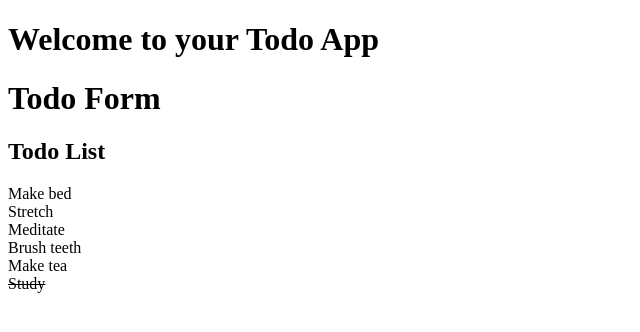
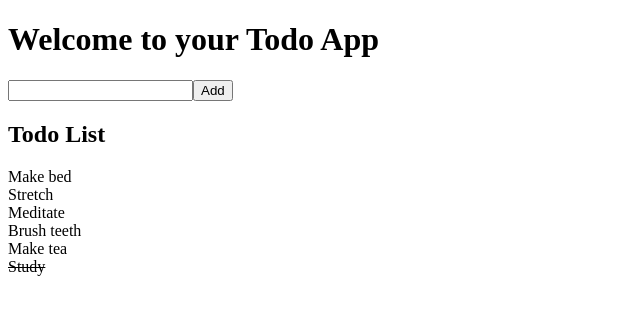
Before and after one commit to bloominstituteoftechnology/web-module-project-class-components, a React (Create React App) app: page / in a window 1280 px wide. Shown: the top 332 px of the page, without its empty margins (0-640 px from the left). Built offline with nearby package versions, Linux system fonts and the light colour scheme; the HTML template or start-up script is replaced by a standard one.

Commit message:
add function working

```diff
--- a/src/App.js
+++ b/src/App.js
@@ -49,11 +49,11 @@ class App extends React.Component {
 
     this.setState({
       ...this.state,
-      groceries: this.state.groceries.map(item => {
+      todoItems: this.state.todoItems.map(item => {
         if (item.id === id){
           return({
             ...item,
-            purchased: !item.purchased
+            completed: !item.completed
           })
         } else {
           return item;
@@ -62,16 +62,24 @@ class App extends React.Component {
     });
   }
 
+  handleAdd = (name) => {
+    const newItem = {
+      id:Date.now(),
+      name: name,
+      completed: false
+    }
+    this.setState({
+      ...this.state,
+      todoItems: [...todoItems, newItem]
+    })
+  }
 
-  // you will need a place to store your state in this component.
-  // design `App` to be the parent component of your application.
-  // this component is going to take care of state, and any change handlers you need to work with your state
   render() {
     return (
       <div className="App">
         <div className="header">
           <h1>Welcome to your Todo App</h1>
-          <TodoForm />
+          <TodoForm handleAdd={this.handleAdd} />
         </div>
         <TodoList todoItems={this.state.todoItems} handleToggle={this.handleToggle} />
       </div>
--- a/src/components/TodoForm.js
+++ b/src/components/TodoForm.js
@@ -8,12 +8,31 @@ class TodoForm extends React.Component {
         }
     }
 
+    handleChange = (e) => {
+        console.log(e.target.value);
+        this.setState({
+            input: e.target.value
+        });
+    }
+
+    handleSubmit = (e) => {
+        e.preventDefault();
+        this.props.handleAdd(this.state.input);
+    }
+
     render() {
         return(
             <div className="TodoForm">
-                <header>
-                    <h1>Todo Form</h1>
-                </header>
+                <form onSubmit={this.handleSubmit}>
+                    <label>
+                        <input
+                            type="text"
+                            name="item"
+                            onChange={this.handleChange}
+                        />
+                    </label>
+                    <button>Add</button>
+                </form>
             </div>
         )
     }
```
